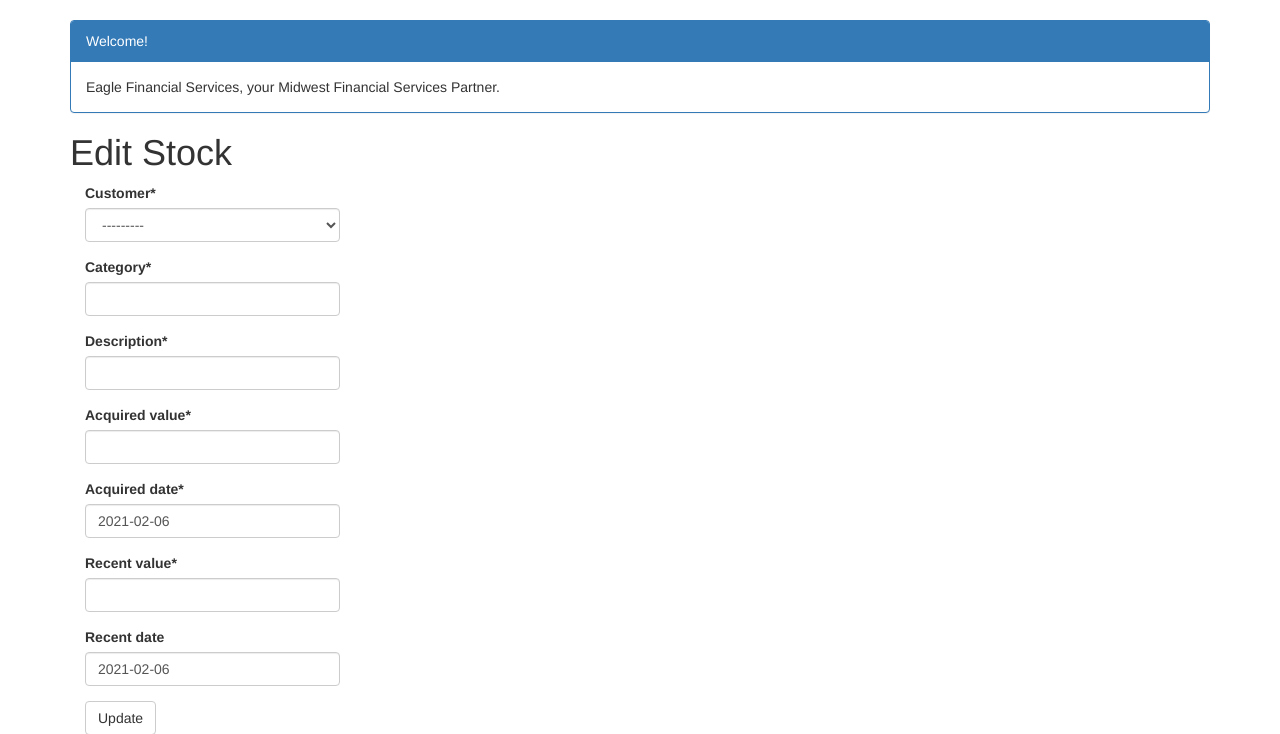
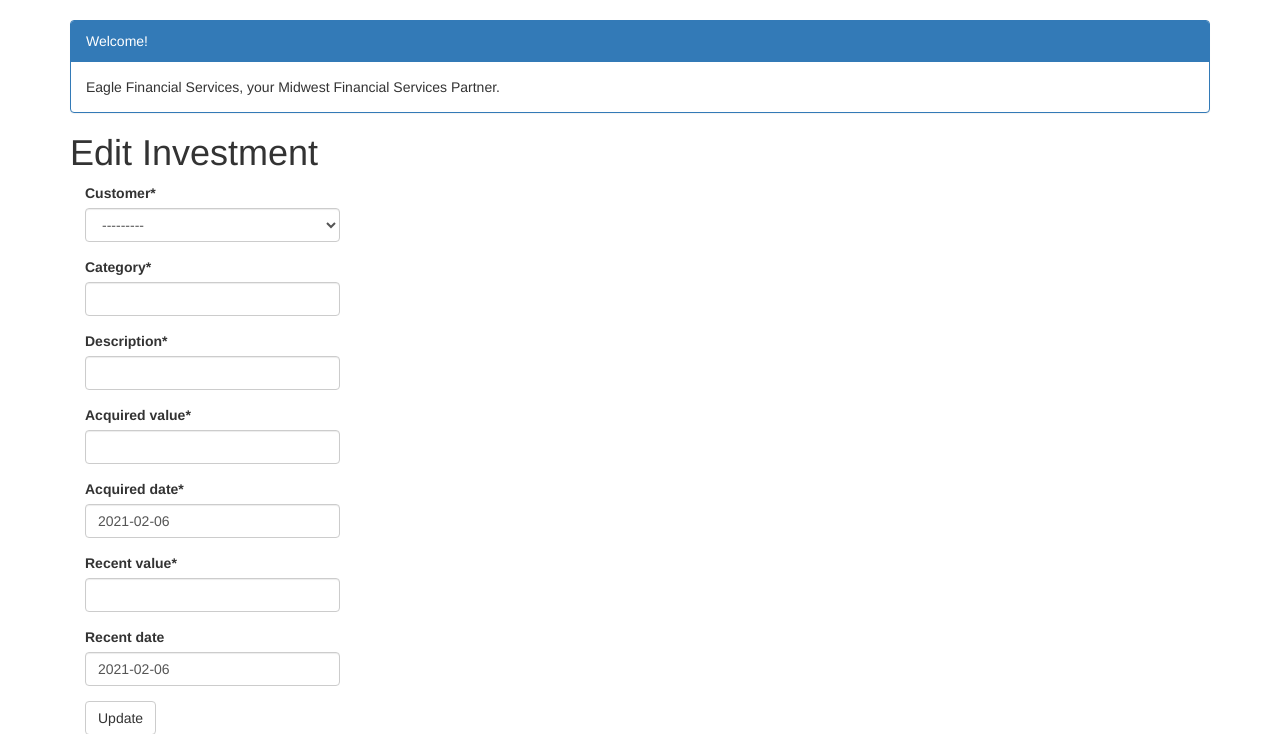
Before and after one commit to kntndrsn/8380-a2p1, a Django app: template portfolio/templates/portfolio/investment_edit.html in a window 1280 px wide. Shown: the part 52-786 px from the top of the page. Run offline with Django 3.2, Linux system fonts and the light colour scheme; the template is opened without the code that fills it: values that come from a table or form of the project are taken from there, others are empty; some libraries are stand-ins or nearby versions.

Commit message:
Fixing investment edit page header

```diff
--- a/portfolio/templates/portfolio/investment_edit.html
+++ b/portfolio/templates/portfolio/investment_edit.html
@@ -4,7 +4,7 @@
 
 {% block content %}
 
-<h1>Edit Stock</h1>
+<h1>Edit Investment</h1>
 
 <form method="POST" class="col-md-3">
 
```
